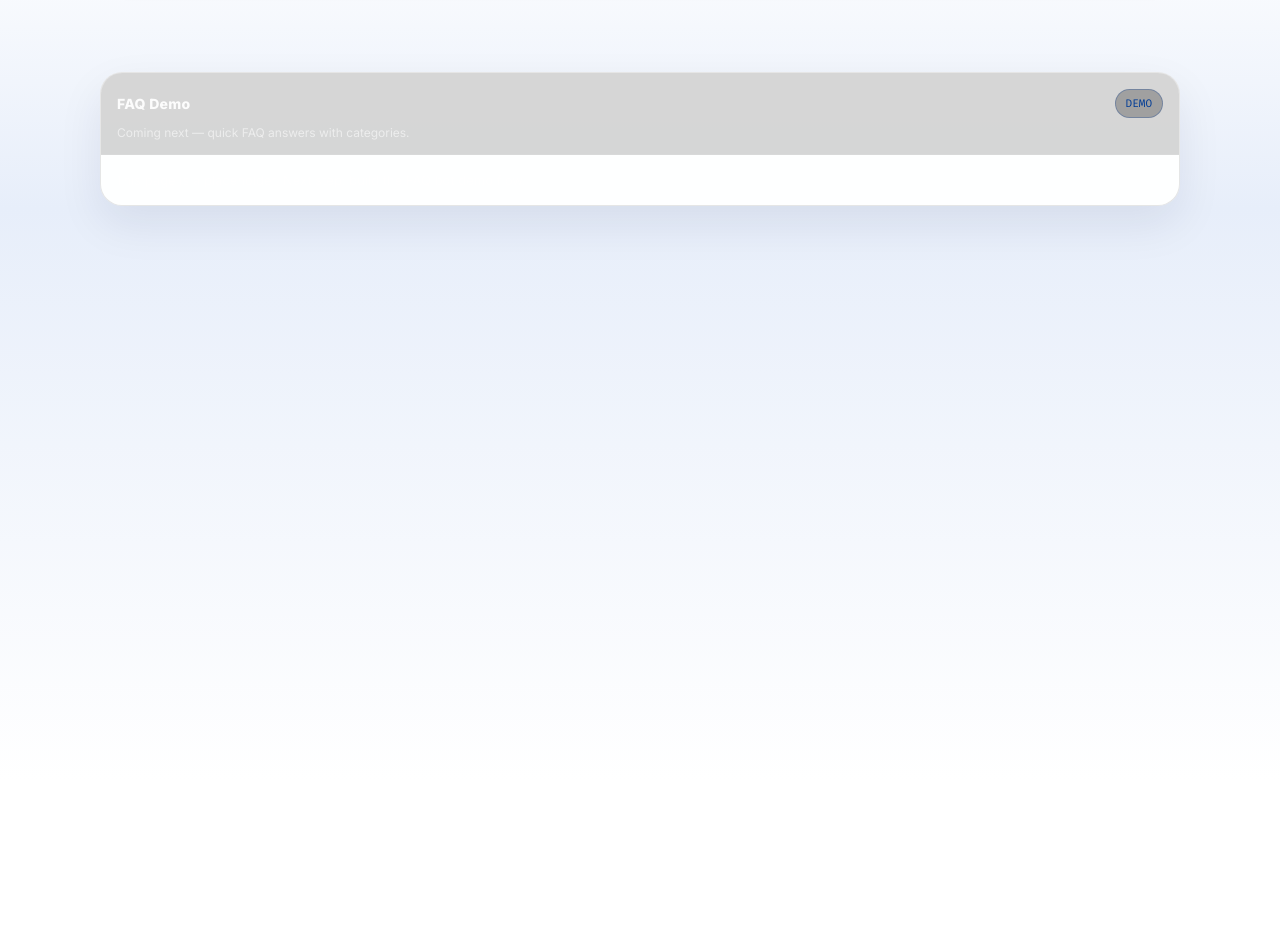
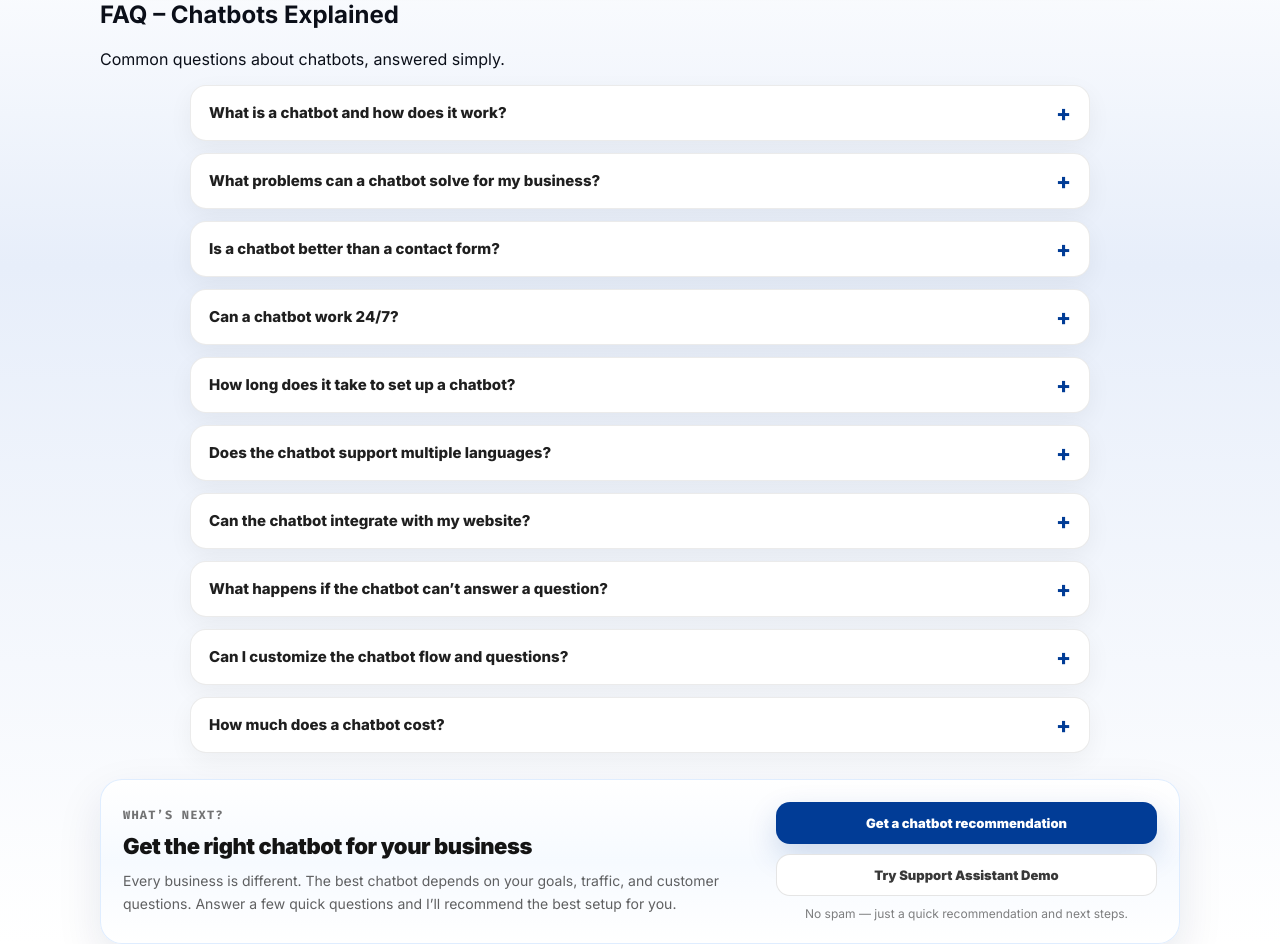
Before and after one commit to Lukas-Jdk/ChatBots, a Next.js app: page /demo/faq in a window 1280 px wide. Shown: the part 100-1044 px from the top of the page. Before the commit the page ends 880 px from the top, so only its background shows below. Built offline with nearby package versions, Linux system fonts and the light colour scheme.

Commit message:
added FAQ demo bot with 10q and answers

```diff
--- /dev/null
+++ b/src/app/demo/faq/faqDemo.module.css
@@ -0,0 +1,119 @@
+/* WHAT'S NEXT */
+.nextWrap {
+  margin-top: 26px;
+}
+
+.nextCard {
+  display: grid;
+  grid-template-columns: 1.25fr 0.75fr;
+  gap: 18px;
+  align-items: center;
+
+  padding: 22px 22px;
+  border-radius: 22px;
+
+  background: linear-gradient(
+    180deg,
+    #ffffff 0%,
+    #f6faff 50%,
+    #ffffff 100%
+  );
+
+  border: 1px solid rgba(220, 235, 255, 0.9);
+
+  box-shadow:
+    0 18px 45px rgba(0, 25, 80, 0.10),
+    0 1px 0 rgba(255, 255, 255, 0.9) inset;
+}
+
+.nextKicker {
+  font-family: var(--font-mono);
+  font-size: 12px;
+  font-weight: 900;
+  letter-spacing: 0.10em;
+  text-transform: uppercase;
+  color: rgba(0,0,0,0.55);
+}
+
+.nextTitle {
+  margin: 10px 0 0;
+  font-size: 22px;
+  font-weight: 900;
+  letter-spacing: -0.02em;
+  color: rgba(0,0,0,0.92);
+}
+
+.nextText {
+  margin: 10px 0 0;
+  font-size: 14px;
+  line-height: 1.7;
+  color: rgba(0,0,0,0.62);
+  max-width: 70ch;
+}
+
+.nextRight {
+  display: grid;
+  gap: 10px;
+  justify-items: stretch;
+}
+
+.nextPrimary {
+  display: inline-flex;
+  align-items: center;
+  justify-content: center;
+  padding: 12px 14px;
+  border-radius: 14px;
+  font-weight: 900;
+  font-size: 13px;
+  text-decoration: none;
+
+  background: rgb(var(--accent-rgb));
+  color: #fff;
+  border: 1px solid rgba(var(--accent-rgb), 0.30);
+
+  box-shadow: 0 12px 30px rgba(var(--accent-rgb), 0.18);
+  transition: transform 160ms ease, filter 160ms ease;
+}
+
+.nextPrimary:hover {
+  transform: translateY(-1px);
+  filter: brightness(1.02);
+}
+
+.nextSecondary {
+  display: inline-flex;
+  align-items: center;
+  justify-content: center;
+  padding: 12px 14px;
+  border-radius: 14px;
+  font-weight: 900;
+  font-size: 13px;
+  text-decoration: none;
+
+  background: #fff;
+  color: rgba(0,0,0,0.78);
+  border: 1px solid rgba(0,0,0,0.10);
+
+  transition: transform 160ms ease, background 160ms ease, border-color 160ms ease;
+}
+
+.nextSecondary:hover {
+  transform: translateY(-1px);
+  background: rgba(var(--accent-rgb), 0.06);
+  border-color: rgba(var(--accent-rgb), 0.22);
+}
+
+.nextNote {
+  font-size: 12px;
+  color: rgba(0,0,0,0.50);
+  text-align: center;
+}
+
+@media (max-width: 860px) {
+  .nextCard {
+    grid-template-columns: 1fr;
+  }
+  .nextRight {
+    max-width: 420px;
+  }
+}
--- a/src/app/demo/faq/page.tsx
+++ b/src/app/demo/faq/page.tsx
@@ -1,17 +1,52 @@
-import ChatShell from "@/components/support-bot/ChatShell";
+// src/app/demo/faq/page.tsx
+import Link from "next/link";
+import FaqAccordion from "@/components/faq/FaqAccordion";
+import styles from "./faqDemo.module.css";
 
 export default function FaqDemoPage() {
   return (
-    <main className="page">
+    <main className={styles.page}>
+      <section className={styles.top}>
+        <div className="container">
+          <h1 className={styles.h1}>FAQ – Chatbots Explained</h1>
+          <p className={styles.sub}>
+            Common questions about chatbots, answered simply.
+          </p>
 
+          <FaqAccordion />
 
-      <section className="section">
-        <div className="container">
-          <ChatShell title="FAQ Demo" subtitle="Coming next — quick FAQ answers with categories.">
-            <div style={{ color: "rgba(255,255,255,0.72)", fontSize: 13, lineHeight: 1.7 }}>
-              This page is a placeholder. Next step: build the FAQ bot demo flow.
+          {/* WHAT'S NEXT */}
+          <div className={styles.nextWrap}>
+            <div className={styles.nextCard}>
+              <div className={styles.nextLeft}>
+                <div className={styles.nextKicker}>What’s next?</div>
+                <h2 className={styles.nextTitle}>Get the right chatbot for your business</h2>
+                <p className={styles.nextText}>
+                  Every business is different. The best chatbot depends on your goals,
+                  traffic, and customer questions. Answer a few quick questions and I’ll
+                  recommend the best setup for you.
+                </p>
+              </div>
+
+              <div className={styles.nextRight}>
+                <a
+                  className={styles.nextPrimary}
+                  href="mailto:lukas.juodeikis.dev@gmail.com?subject=Chatbot%20Recommendation&body=Hi%20Lukas,%0A%0AWebsite:%20%0ABusiness%20type:%20%0AGoal%20(FAQ%2FSupport%2FLeads):%20%0ALanguages%20needed:%20%0AAnything%20important:%20%0A%0AThanks!"
+                >
+                  Get a chatbot recommendation
+                </a>
+
+                <Link className={styles.nextSecondary} href="/demo/support">
+                  Try Support Assistant Demo
+                </Link>
+
+                <div className={styles.nextNote}>
+                  No spam — just a quick recommendation and next steps.
+                </div>
+              </div>
             </div>
-          </ChatShell>
+          </div>
+
         </div>
       </section>
     </main>
--- /dev/null
+++ b/src/components/faq/FaqAccordion.tsx
@@ -0,0 +1,70 @@
+// src/components/faq/FaqAccordion.tsx
+"use client";
+
+import { useState } from "react";
+import styles from "./faq.module.css";
+
+const FAQ_ITEMS = [
+  {
+    q: "What is a chatbot and how does it work?",
+    a: "A chatbot is an automated assistant on your website that answers questions, guides visitors, and collects information 24/7 without human involvement.",
+  },
+  {
+    q: "What problems can a chatbot solve for my business?",
+    a: "Chatbots reduce repetitive questions, prevent missed inquiries, improve response speed, and help convert visitors into leads or support tickets.",
+  },
+  {
+    q: "Is a chatbot better than a contact form?",
+    a: "Yes. A chatbot is interactive, feels more personal, and collects structured information instead of a single message that often lacks context.",
+  },
+  {
+    q: "Can a chatbot work 24/7?",
+    a: "Absolutely. Chatbots work around the clock, even when your team is offline, ensuring no inquiries are missed.",
+  },
+  {
+    q: "How long does it take to set up a chatbot?",
+    a: "A simple FAQ or support chatbot can be ready within a few days. More advanced bots take longer but are built step by step.",
+  },
+  {
+    q: "Does the chatbot support multiple languages?",
+    a: "Yes. Chatbots can support multiple languages and even allow users to select their preferred language.",
+  },
+  {
+    q: "Can the chatbot integrate with my website?",
+    a: "Yes. Chatbots can be embedded into most websites and can integrate with email, CRM, or helpdesk tools.",
+  },
+  {
+    q: "What happens if the chatbot can’t answer a question?",
+    a: "The chatbot can collect the question and forward it to you as a support request or lead, ensuring nothing is lost.",
+  },
+  {
+    q: "Can I customize the chatbot flow and questions?",
+    a: "Fully. Every chatbot is tailored to your business goals, tone, and customer journey.",
+  },
+  {
+    q: "How much does a chatbot cost?",
+    a: "Pricing depends on complexity. Simple FAQ bots are affordable, while advanced AI-powered solutions require more setup.",
+  },
+];
+
+export default function FaqAccordion() {
+  const [open, setOpen] = useState<number | null>(null);
+
+  return (
+    <div className={styles.faq}>
+      {FAQ_ITEMS.map((item, i) => (
+        <div key={i} className={styles.item}>
+          <button
+            className={styles.question}
+            onClick={() => setOpen(open === i ? null : i)}
+          >
+            <span>{item.q}</span>
+            <span className={styles.icon}>{open === i ? "−" : "+"}</span>
+          </button>
+
+          {open === i && <div className={styles.answer}>{item.a}</div>}
+        </div>
+      ))}
+    </div>
+  );
+}
--- /dev/null
+++ b/src/components/faq/faq.module.css
@@ -0,0 +1,44 @@
+/* src/components/faq/faq.module.css */
+
+.faq {
+  max-width: 900px;
+  margin: 0 auto;
+  display: grid;
+  gap: 12px;
+}
+
+.item {
+  border-radius: 16px;
+  background: #fff;
+  border: 1px solid rgba(0,0,0,0.08);
+  box-shadow: 0 8px 24px rgba(0,0,0,0.05);
+}
+
+.question {
+  width: 100%;
+  padding: 16px 18px;
+  background: transparent;
+  border: none;
+  cursor: pointer;
+
+  display: flex;
+  justify-content: space-between;
+  align-items: center;
+
+  font-size: 15px;
+  font-weight: 800;
+  color: rgba(0,0,0,0.88);
+}
+
+.icon {
+  font-size: 22px;
+  line-height: 1;
+  color: rgb(var(--accent-rgb));
+}
+
+.answer {
+  padding: 0 18px 16px;
+  font-size: 14px;
+  line-height: 1.7;
+  color: rgba(0,0,0,0.65);
+}
```
Also changed, not shown: src/components/Footer/Footer.module.css (added, +17 -0 lines), src/components/Footer/Footer.tsx (added, +14 -0 lines), public/heroBots.jpg (added), public/herooBots.webp (added).
